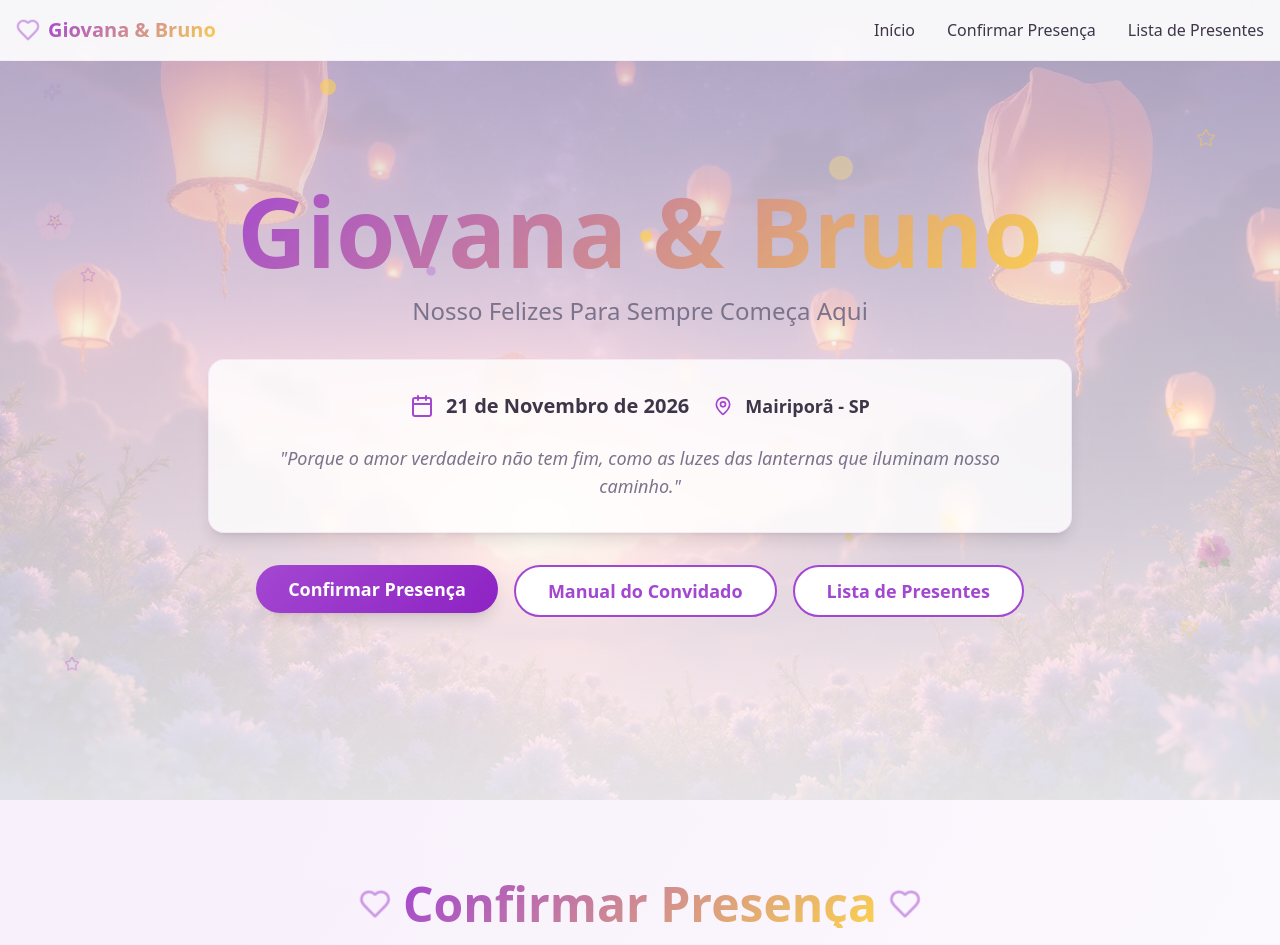
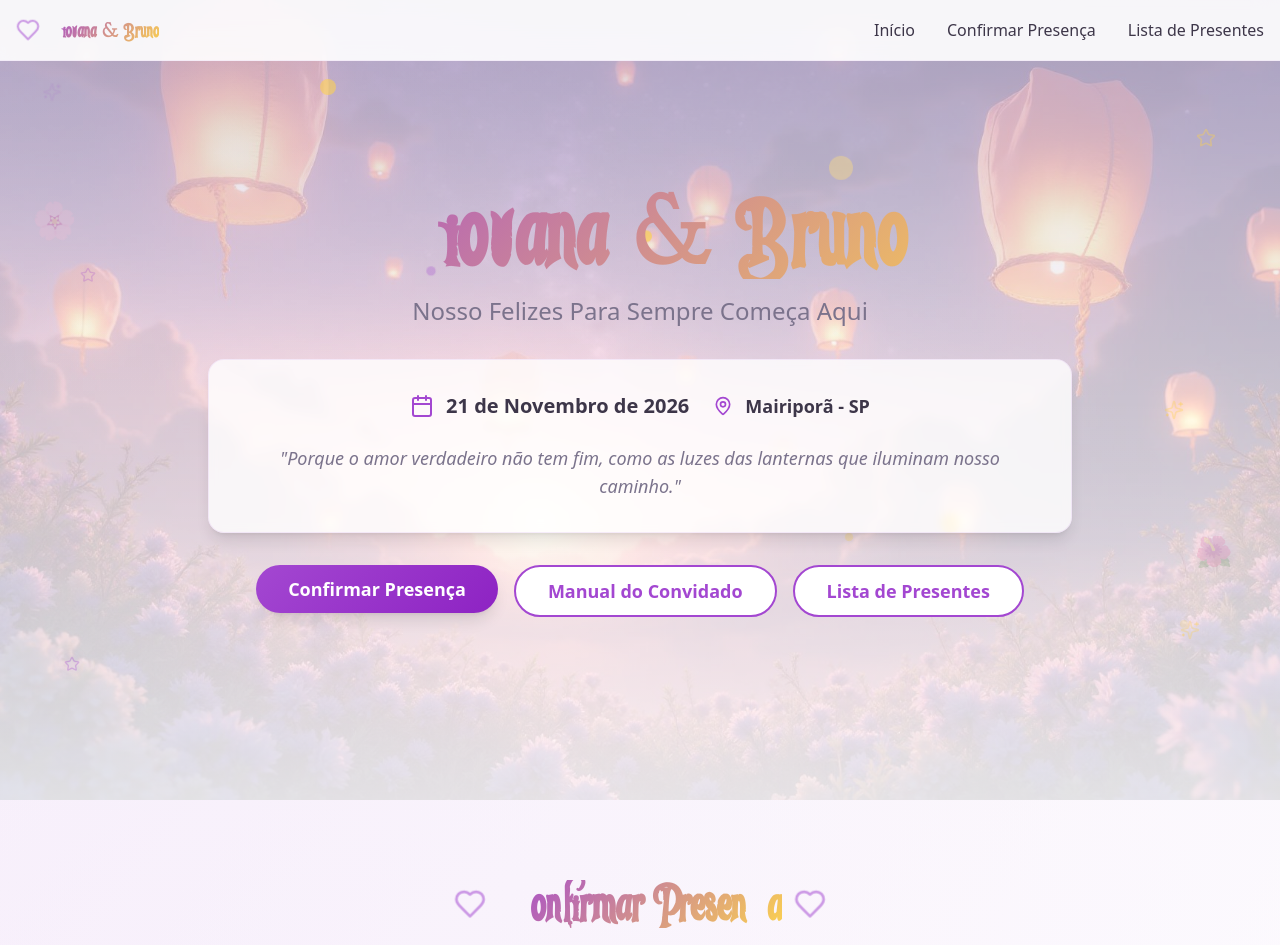
Before and after one commit to livia-pessoal/fairytale-rsvp-site, a React (Vite) app: page / in a window 1280 px wide. Shown: the top 945 px of the page. Built offline with nearby package versions, Linux system fonts and the light colour scheme.

Commit message:
feat: adicionar fonte Tangled do filme Enrolados aos títulos principais

```diff
--- a/src/components/Footer.tsx
+++ b/src/components/Footer.tsx
@@ -9,7 +9,7 @@ const Footer = () => {
           <div className="text-center md:text-left">
             <div className="flex items-center justify-center md:justify-start gap-2 sm:gap-3 mb-4">
               <Heart className="h-5 w-5 sm:h-6 sm:w-6 text-primary sparkle-animation" />
-              <h3 className="text-xl sm:text-2xl font-bold text-gradient">Giovana & Bruno</h3>
+              <h3 className="text-xl sm:text-2xl font-bold text-gradient font-tangled">Giovana & Bruno</h3>
             </div>
             <p className="text-sm sm:text-base text-muted-foreground leading-relaxed px-2 md:px-0">
               Celebrando nosso amor com as pessoas mais especiais das nossas vidas.
--- a/src/components/GiftsSection.tsx
+++ b/src/components/GiftsSection.tsx
@@ -23,7 +23,7 @@ const GiftsSection = () => {
         <div className="text-center mb-12 sm:mb-16">
           <div className="flex items-center justify-center gap-2 sm:gap-3 mb-4">
             <Gift className="h-6 w-6 sm:h-8 sm:w-8 text-golden sparkle-animation" />
-            <h2 className="text-3xl sm:text-4xl md:text-5xl font-bold text-gradient">Lista de Presentes</h2>
+            <h2 className="text-3xl sm:text-4xl md:text-5xl font-bold text-gradient font-tangled">Lista de Presentes</h2>
             <Gift className="h-6 w-6 sm:h-8 sm:w-8 text-golden sparkle-animation" />
           </div>
           <p className="text-base sm:text-lg md:text-xl text-muted-foreground px-4">
--- a/src/components/Header.tsx
+++ b/src/components/Header.tsx
@@ -18,7 +18,7 @@ const Header = () => {
           {/* Logo/Names */}
           <div className="flex items-center space-x-2">
             <Heart className="h-5 w-5 sm:h-6 sm:w-6 text-primary sparkle-animation" />
-            <span className="text-lg sm:text-xl font-bold text-gradient">Giovana & Bruno</span>
+            <span className="text-lg sm:text-xl font-bold text-gradient font-tangled">Giovana & Bruno</span>
           </div>
 
           {/* Desktop Navigation */}
--- a/src/components/HeroSection.tsx
+++ b/src/components/HeroSection.tsx
@@ -31,7 +31,7 @@ const HeroSection = () => {
       {/* Main Content */}
       <div className="relative z-10 text-center px-4 max-w-4xl mx-auto">
         <div className="mb-8">
-          <h1 className="text-4xl sm:text-6xl md:text-8xl font-bold text-gradient mb-4">
+          <h1 className="text-4xl sm:text-6xl md:text-8xl font-bold text-gradient mb-4 font-tangled">
             Giovana <span className="text-golden">&</span> Bruno
           </h1>
           <p className="text-lg sm:text-xl md:text-2xl text-muted-foreground mb-6 px-2">
--- a/src/components/RSVPSection.tsx
+++ b/src/components/RSVPSection.tsx
@@ -170,7 +170,7 @@ const RSVPSection = () => {
         <div className="text-center mb-12">
           <div className="flex items-center justify-center gap-3 mb-4">
             <Heart className="h-8 w-8 text-primary sparkle-animation" />
-            <h2 className="text-4xl md:text-5xl font-bold text-gradient">Confirmar Presença</h2>
+            <h2 className="text-4xl md:text-5xl font-bold text-gradient font-tangled">Confirmar Presença</h2>
             <Heart className="h-8 w-8 text-primary sparkle-animation" />
           </div>
           <p className="text-xl text-muted-foreground">
--- a/src/index.css
+++ b/src/index.css
@@ -5,6 +5,15 @@
 /* Definition of the design system. All colors, gradients, fonts, etc should be defined here.
 All colors MUST be HSL.
 */
+
+/* Tangled Movie Font */
+@font-face {
+  font-family: 'Tangled';
+  src: url('./assets/tangled-font/Tangled-0jRv.ttf') format('truetype');
+  font-weight: normal;
+  font-style: normal;
+  font-display: swap;
+}
 
 @layer base {
   :root {
--- a/tailwind.config.ts
+++ b/tailwind.config.ts
@@ -18,6 +18,9 @@ export default {
 			}
 		},
 		extend: {
+			fontFamily: {
+				tangled: ['Tangled', 'cursive'],
+			},
 			colors: {
 				border: 'hsl(var(--border))',
 				input: 'hsl(var(--input))',
```
Also changed, not shown: src/assets/tangled-font/Tangled-0jRv.ttf (added), src/assets/tangled-font/info.txt (added).
